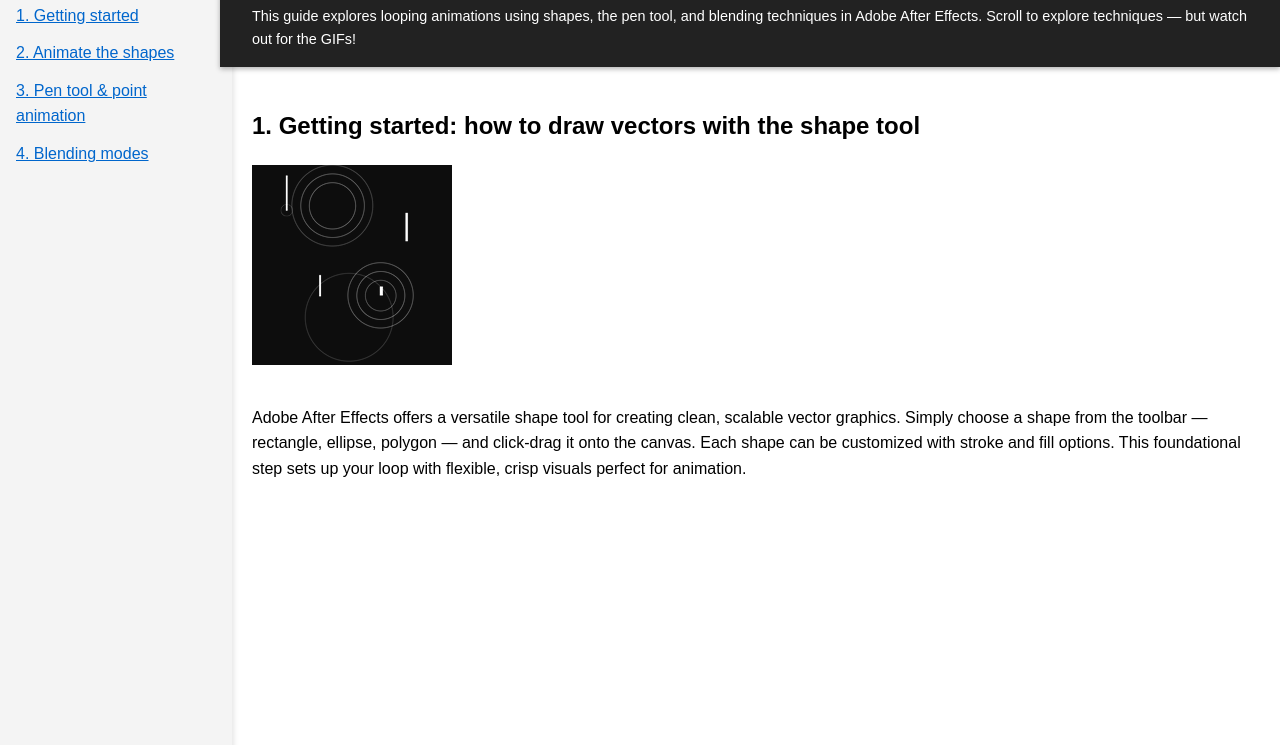
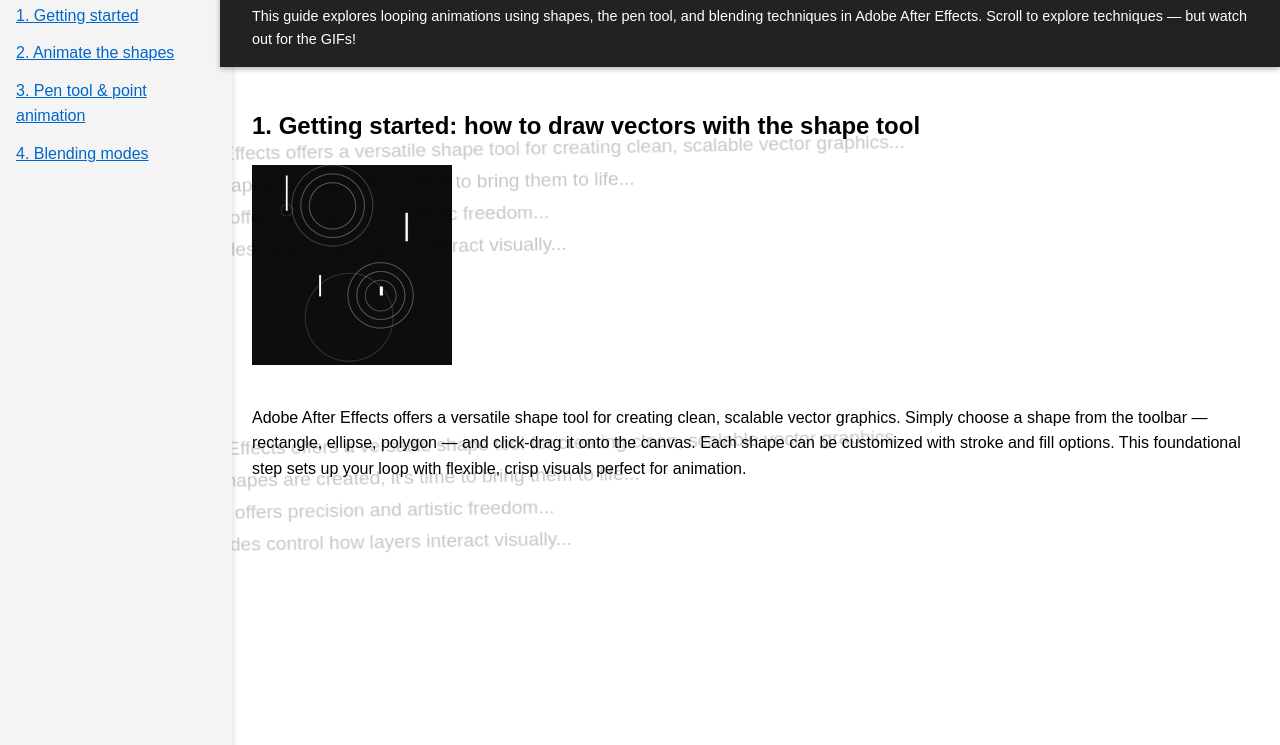
Before and after one commit to tanaka-ctrlv/tanaka-ctrlv.github.io, a plain HTML site: page Projects/Project 2/index.html in a window 1280 px wide. Shown: the part 55-800 px from the top of the page. Drawn offline with Linux system fonts and the light colour scheme.

Commit message:
background text and sticky images

```diff
--- a/Projects/Project 2/index.html
+++ b/Projects/Project 2/index.html
@@ -6,6 +6,25 @@
   <title>Creating Loops in After Effects</title>
 
   <style>
+    .background-text {
+  position: fixed;
+  top: 0;
+  left: 0;
+  width: 150%;
+  height: 200%;
+  padding: 4rem;
+  font-size: 1.2rem;
+  line-height: 2rem;
+  color: #000;
+  opacity: 0.22;
+  pointer-events: none;
+  white-space: pre-wrap;
+  z-index: 0;
+  transform: translateY(0) rotate(-1deg);
+  animation: drift 40s linear infinite;
+  overflow: hidden;
+}
+
     body {
       margin: 0;
       font-family: sans-serif;
@@ -97,6 +116,24 @@
 </head>
 
 <body>
+    <body>
+
+        <div class="background-text">
+          <p>
+            Adobe After Effects offers a versatile shape tool for creating clean, scalable vector graphics...
+            Once your shapes are created, it's time to bring them to life...
+            The pen tool offers precision and artistic freedom...
+            Blending modes control how layers interact visually...
+          </p>
+          <p>
+            Adobe After Effects offers a versatile shape tool for creating clean, scalable vector graphics...
+            Once your shapes are created, it's time to bring them to life...
+            The pen tool offers precision and artistic freedom...
+            Blending modes control how layers interact visually...
+          </p>
+          <!-- Repeat as many times as you want -->
+        </div>
+
 
   <!-- Table of Contents -->
   <nav class="toc">
```
